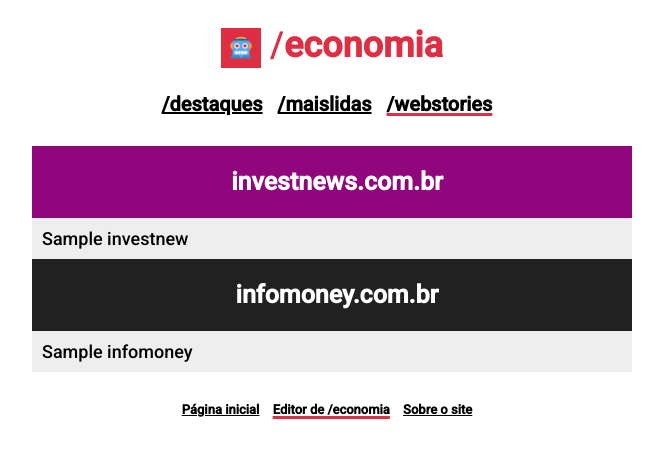
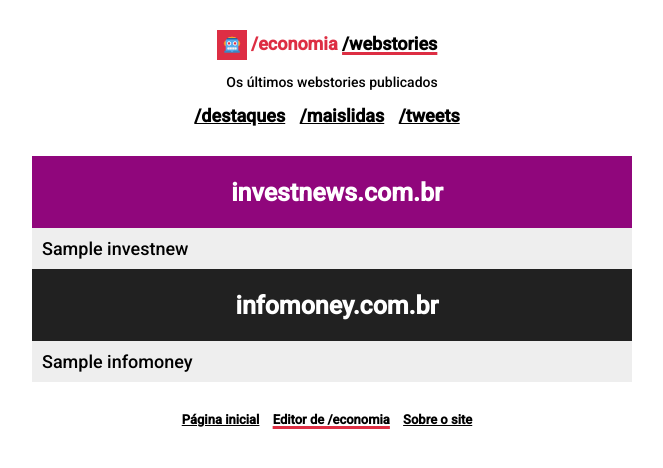
Before and after one commit to todearaujo/robosdotode, a Flask app: template templates/economia-webstories.html in a window 1280 px wide. Shown: the top 468 px of the page, without its empty margins (308-971 px from the left). Run offline with Flask 2, Linux system fonts and the light colour scheme; the template is opened without the code that fills it: most values are stand-ins (such as "Sample title", 1, 10 or a date in 2020); parts of the project's set-up code (start-up, migrations or seed data) failed here and were passed over.

Commit message:
Introduzindo tweets!

```diff
--- a/app.py
+++ b/app.py
@@ -164,6 +164,7 @@ def economiawebstories():
   return render_template("economia-webstories.html", **sites)
 
 @app.route("/economia/tweets/top10")
+@cached(cache)
 def toptweets():
 
   consumer_key = os.environ["CONSUMER_KEY_TW"]
@@ -187,9 +188,10 @@ def toptweets():
   toptweetsdf = pd.DataFrame(todas_urls).sort_values(by=['Eng'], ascending=False).head(10).reset_index()
   toptweets = toptweetsdf["ID"].tolist()
 
-  return render_template("economia-tweets.html", toptweets = toptweets)
+  return render_template("economia-tweets-top10.html", toptweets = toptweets)
 
 @app.route("/economia/tweets/fintwit")
+@cached(cache)
 def fintwit():
 
   consumer_key = os.environ["CONSUMER_KEY_TW"]
@@ -213,6 +215,6 @@ def fintwit():
   toptweetsdf = pd.DataFrame(todas_urls).sort_values(by=['Eng'], ascending=False).head(10).reset_index()
   toptweets = toptweetsdf["ID"].tolist()
 
-  return render_template("economia-tweets.html", toptweets = toptweets)
+  return render_template("economia-tweets-fintwit.html", toptweets = toptweets)
 
 Talisman(app, content_security_policy=None)
--- a/templates/base.html
+++ b/templates/base.html
@@ -96,18 +96,33 @@
 
       h1 {color: #DD2E43; text-align: center; font-weight: 500;}
 
-      .menuinferior {
+      #menuinferior {
         text-align: center;
         margin: 30px 0;
         font-size: 13px;
         font-weight: bold;
       }
 
-      .menusuperior {
+      #menusuperior {
         text-align: center;
-        margin-bottom: 30px;
-        font-size: 20px;
+        margin: 30px 0;
+        font-size: 18px;
         font-weight: bold;
+      }
+
+      #menusuperior2 {
+        margin: 15px 0;
+      }
+
+      #economia {
+        color: #DD2E43;
+        font-weight: 500;
+        font-weight: bold;
+      }
+
+      #descricao {
+        font-weight: normal;
+        font-size: 14px;
       }
 
       .tabela {width: 100%; margin:auto; border-collapse: collapse;}
--- a/templates/economia-webstories.html
+++ b/templates/economia-webstories.html
@@ -64,12 +64,8 @@
       }
 {% endblock %}
 
-{% block cabecalho %}
-<a onclick="loading()" href="/"><img alt="Robô" style="vertical-align: middle;" width="40px" height="40px" src="/static/384.png"/></a> /<b>economia</b>
-{% endblock %}
-
 {% block menuinferior %}
-<div class="menuinferior">
+<div id="menuinferior">
     <a class="nao" onclick="loading()" href="/">Página inicial</a>
     <a class="sim" onclick="loading()" href="/economia/destaques">Editor de /economia</a>
     <a class="nao" onclick="loading()" href="/sobre">Sobre o site</a>
@@ -77,10 +73,15 @@
 {% endblock %}
 
 {% block menusuperior %}
-<div class="menusuperior">
-  <a class="nao" onclick="loading()" href="/economia/destaques">/destaques</a>
-  <a class="nao" onclick="loading()" href="/economia/maislidas">/maislidas</a>
+<div id="menusuperior">
+  <span id="economia"><a onclick="loading()" href="/"><img alt="Robô" style="vertical-align: middle;" width="30px" height="30px" src="/static/384.png"/></a> /<b>economia</b></span>
   <a class="sim" onclick="loading()" href="/economia/webstories">/webstories</a>
+  <p id="descricao">Os últimos webstories publicados</p>
+  <div id="menusuperior2">
+    <a class="nao" onclick="loading()" href="/economia/destaques">/destaques</a>
+    <a class="nao" onclick="loading()" href="/economia/maislidas">/maislidas</a>
+    <a class="nao" onclick="loading()" href="/economia/tweets/top10">/tweets</a>
+  </div>
 </div>
 {% endblock %}
 
--- a/templates/home.html
+++ b/templates/home.html
@@ -12,7 +12,7 @@
 {% block cabecalho %}Robôs do Tode{% endblock %}
 
 {% block menuinferior %}
-<div class="menuinferior">
+<div id="menuinferior">
     <a class="sim" onclick="loading()" href="/">Página inicial</a>
     <a class="nao" onclick="loading()" href="/economia/destaques">Editor de /economia</a>
     <a class="nao" onclick="loading()" href="/sobre">Sobre o site</a>
--- a/templates/sobre.html
+++ b/templates/sobre.html
@@ -12,7 +12,7 @@
 {% block cabecalho %}Sobre o site{% endblock %}
 
 {% block menuinferior %}
-<div class="menuinferior">
+<div id="menuinferior">
     <a class="nao" onclick="loading()" href="/">Página inicial</a>
     <a class="nao" onclick="loading()" href="/economia/destaques">Editor de /economia</a>
     <a class="sim" onclick="loading()" href="/sobre">Sobre o site</a>
```
Also changed, not shown: templates/economia-destaques.html (+8 -4 lines), templates/economia-maislidas.html (+9 -8 lines), templates/economia-tweets-fintwit.html (added, +52 -0 lines), templates/economia-tweets-top10.html (renamed from templates/economia-tweets.html, +10 -9 lines).
